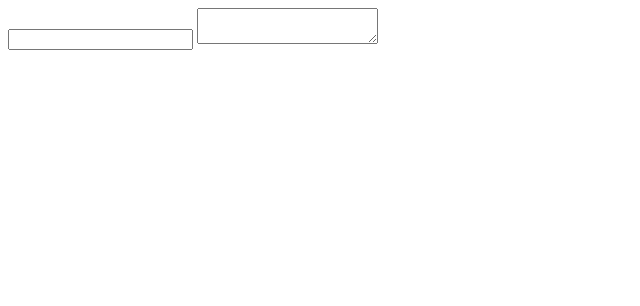
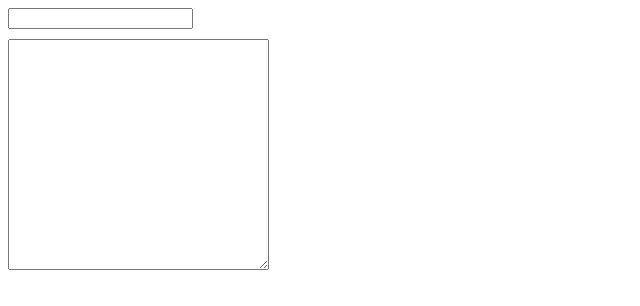
Before and after one commit to WuZheJiang/number, a plain HTML site: page index.html in a window 1280 px wide. Shown: the whole page, without its empty margins (0-640 px from the left). Drawn offline with Linux system fonts and the light colour scheme.

Commit message:
Update index.html

```diff
--- a/index.html
+++ b/index.html
@@ -10,7 +10,8 @@
 
 <body>
     <input type="number">
-    <textarea></textarea>
+    <br>
+    <textarea style="margin-top: 10px;" cols="30" rows="15" ></textarea>
     <script>
         document.querySelector('input').onchange = (e) => {
             let str = e.target.value, old = str[str.length - 1], str2 = ''
@@ -19,7 +20,7 @@
                     str2 += 'https://wa.me/' + str.replace(/[0-9]$/, i) + (i == 9 ? '' : '\n')
             }
             document.querySelector('textarea').value = str2
-            console.log(str2);
+            // console.log(str2);
         }
     </script>
 </body>
```
